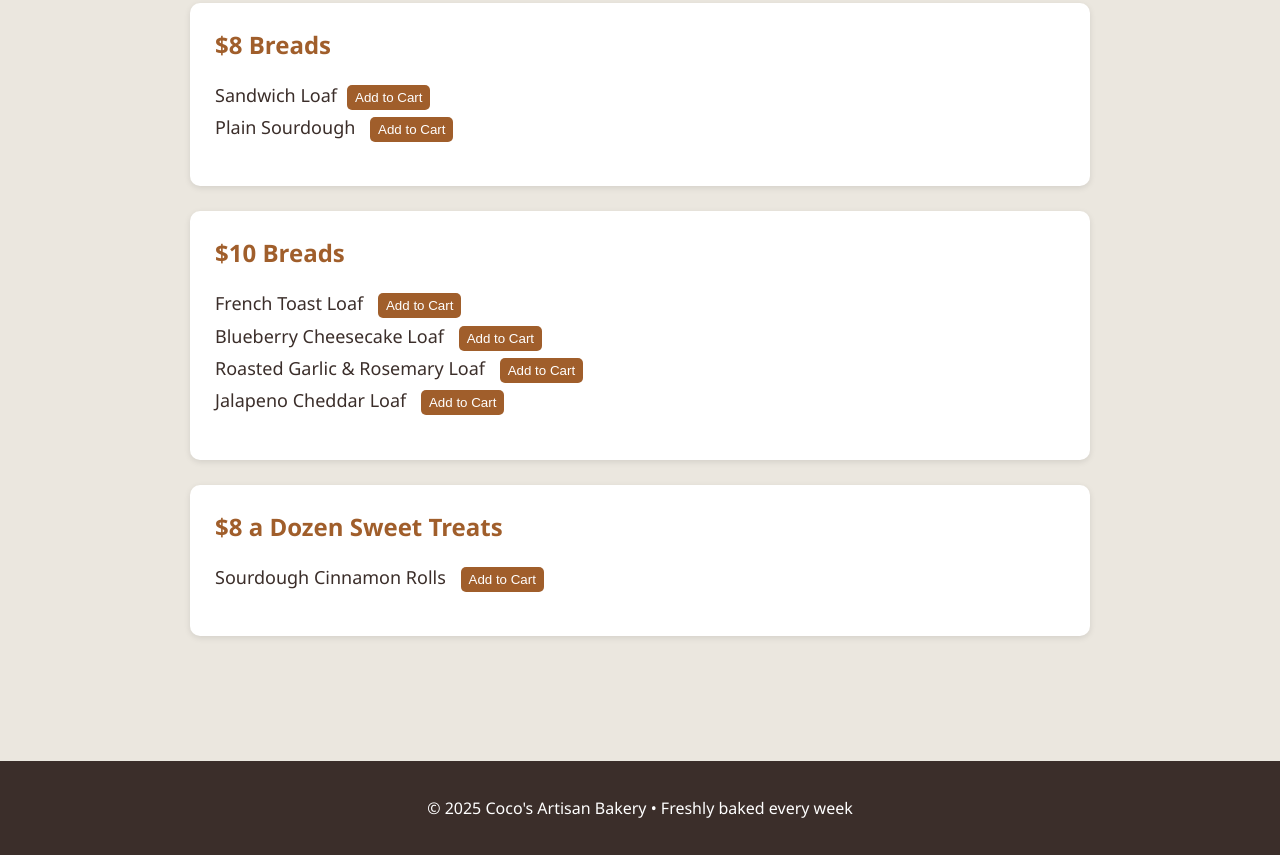
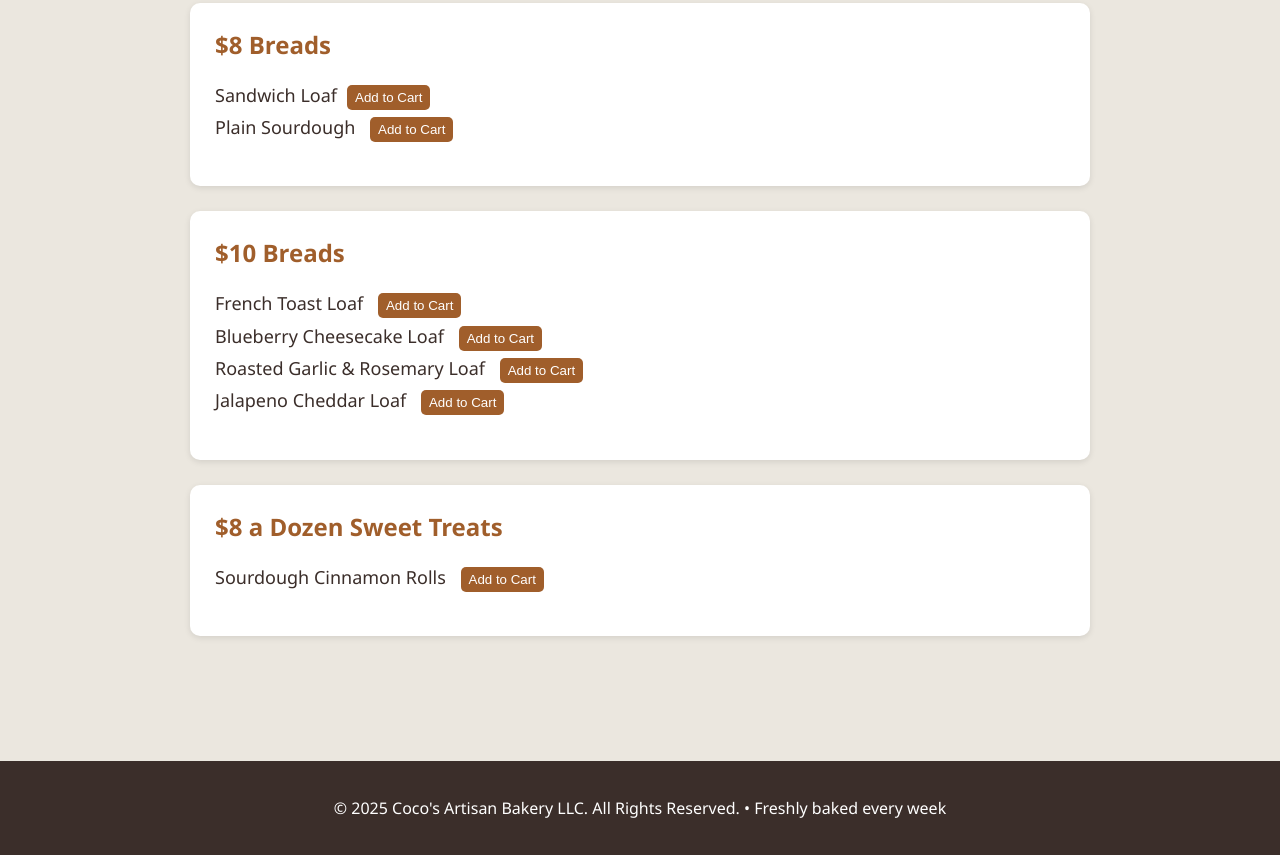
Before and after one commit to cocosartisanbakery-oss/cocos-bakery, a website: page index.html in a window 1280 px wide. Shown: the part 1224-2079 px from the top of the page. Drawn offline with Linux system fonts and the light colour scheme.

Commit message:
updated LLC tag in footer

```diff
--- a/index.html
+++ b/index.html
@@ -156,7 +156,7 @@
 
   <!-- FOOTER -->
   <footer>
-    <p>&copy; 2025 Coco's Artisan Bakery • Freshly baked every week</p>
+    <p>&copy; 2025 Coco's Artisan Bakery LLC. All Rights Reserved. • Freshly baked every week</p>
   </footer>
 
   <!-- STRIPE + CART SCRIPT -->
```
